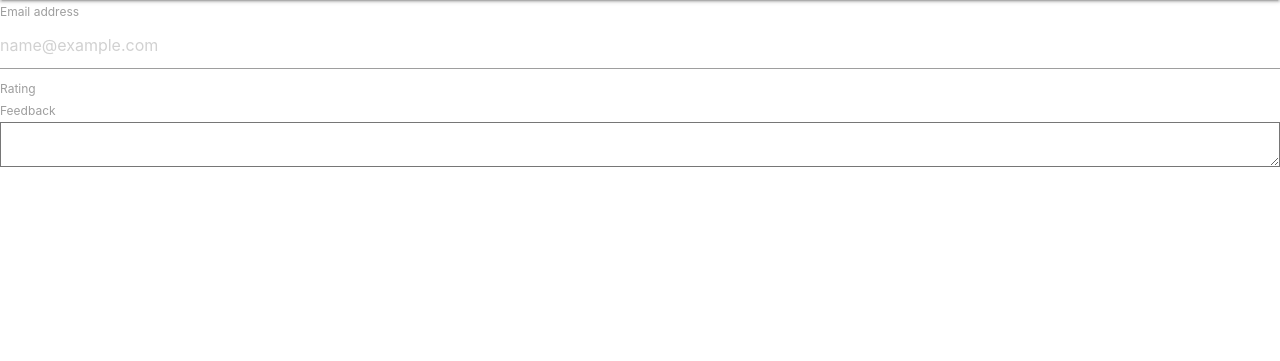
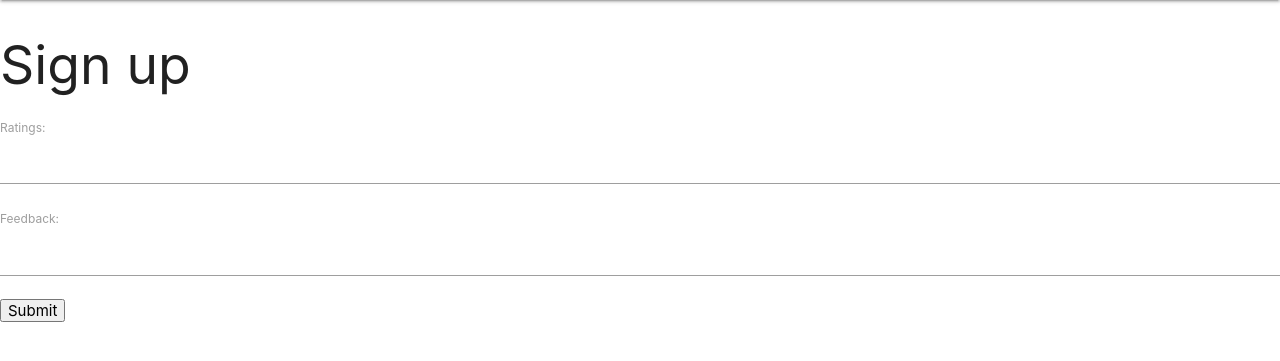
Before and after one commit to Namrata7199/FoodieBuddy, a Django app: page /restaurants/3/review/ in a window 1280 px wide. Shown: the part 64-425 px from the top of the page. Run offline with Django 3.2, Linux system fonts and the light colour scheme; data comes from the database, SQL or seed files in the repository; both versions use the stored data as it was after the commit.

Commit message:
reviews added

```diff
--- a/restaurant/index/models.py
+++ b/restaurant/index/models.py
@@ -1,6 +1,6 @@
 # -*- coding: utf-8 -*-
 from __future__ import unicode_literals
-
+from user_profile.models import userprofile
 from django.db import models
 
 # Create your models here.
@@ -33,8 +33,8 @@ class owner(models.Model):
 class reviews(models.Model):
 	ratings = models.IntegerField()
 	Feedback = models.CharField(max_length=1000)
-	gstin = models.ForeignKey(restaurants,on_delete=models.CASCADE)
-	userpk = models.ForeignKey(owner,on_delete=models.CASCADE)
+	gstin = models.ForeignKey(restaurants,on_delete=models.CASCADE,blank=True)
+	userpk = models.ForeignKey(userprofile,on_delete=models.CASCADE,blank=True)
 # class user(models.Model):
 	# email = models.CharField(primary_key=True,max_length = 30)
 	# first_name = models.CharField(max_length=30)
--- a/restaurant/rest_page/forms.py
+++ b/restaurant/rest_page/forms.py
@@ -4,11 +4,9 @@ from index.models import reviews,restaurants
 class ReviewForm(ModelForm):
 	#ratings = forms.IntegerField()
 	#Feedback = forms.CharField(max_length=254, help_text = 'Mandatory.')
-
-
 	class Meta:
 		model = reviews
-		fields = ['ratings','Feedback','gstin',]
+		fields = ['ratings','Feedback',]
 
 class RestaurantForm(ModelForm):
 
--- a/restaurant/rest_page/views.py
+++ b/restaurant/rest_page/views.py
@@ -3,6 +3,7 @@ from __future__ import unicode_literals
 
 from django.shortcuts import render,redirect
 from index.models import restaurants,rest_menu,reviews
+from user_profile.models import userprofile
 from .forms import ReviewForm,RestaurantForm
 from django.http import HttpResponseRedirect
 from django.http import HttpResponse
@@ -28,15 +29,21 @@ def details(request,pk):
 	return render(request,'detail.html',{'detail':detail})
 
 def review(request,pk):
-	detail = restaurants.objects.get(pk=pk)
+	#detail = restaurants.objects.get(pk=pk)
 	if request.method == 'POST':
 		form = ReviewForm(request.POST)
 		if form.is_valid():
-			form.save(commit=False)
+			x = form.save(commit=False)
+			detail = restaurants.objects.get(pk=pk)
+			x.gstin=detail
+			y = request.user.userprofile
+			x.userpk=y
+			#print(request.user)
+			x.save()
 			return HttpResponseRedirect('thanks')
 	else:
 		form = ReviewForm()
-	return render(request,'review.html',{'form':form,'detail':detail})
+	return render(request,'review.html',{'form':form})
 
 def thanks(request,pk):
 	detail = restaurants.objects.get(pk=pk)
--- a/restaurant/templates/review.html
+++ b/restaurant/templates/review.html
@@ -1,32 +1,21 @@
 {% extends 'base.html' %}
 
 {% block content %}
-  <!-- <form action="" method="post">
+  <h2>Sign up</h2>
+  <form method="post">
     {% csrf_token %}
-    <h2>Reviews for Restaurant {{detail.gstin}}</h2>
-    <table>
-    {{ form.as_table }}
-    </table>
-    <input type="submit" onclick="list.html" value="Submit">
-  </form> -->
-  <form>
-  <div class="form-group">
-    <label for="exampleFormControlInput1">Email address</label>
-    <input type="email" class="form-control" id="exampleFormControlInput1" placeholder="name@example.com">
-  </div>
-  <div class="form-group">
-    <label for="exampleFormControlSelect1">Rating</label>
-    <select class="form-control" id="exampleFormControlSelect1">
-      <option>1</option>
-      <option>2</option>
-      <option>3</option>
-      <option>4</option>
-      <option>5</option>
-    </select>
-  </div>
-  <div class="form-group">
-    <label for="exampleFormControlTextarea1">Feedback</label>
-    <textarea class="form-control" id="exampleFormControlTextarea1" rows="3"></textarea>
-  </div>
-</form>
+    {% for field in form %}
+      <p>
+        {{ field.label_tag }}<br>
+        {{ field }}
+        {% if field.help_text %}
+          <small style="color: grey">{{ field.help_text }}</small>
+        {% endif %}
+        {% for error in field.errors %}
+          <p style="color: red">{{ error }}</p>
+        {% endfor %}
+      </p>
+    {% endfor %}
+    <button type="submit">Submit</button>
+  </form>
 {% endblock %}
--- a/restaurant/templates/thanks.html
+++ b/restaurant/templates/thanks.html
@@ -3,6 +3,6 @@
 {% block title %}Thanks{% endblock %}
 
 {% block content %}
-<h3>Thanks for your response for Restaurant {{detail.gstin}}</h3>
-<p><a>Response again?</a></p>
+<h3>Thanks for your response for Restaurant {{detail.name}}</h3>
+<!-- <p><a>Response again?</a></p> -->
 {% endblock %}
```
Also changed, not shown: restaurant/db.sqlite3 (added), restaurant/index/migrations/0002_auto_20181102_1922.py (added), restaurant/index/migrations/0003_auto_20181102_1924.py (added), restaurant/index/migrations/0004_auto_20181102_1955.py (added), restaurant/index/migrations/0005_auto_20181102_1958.py (added), restaurant/index/migrations/0006_auto_20181102_2001.py (added), restaurant/media/media/priority_JkcfOYf.png (added).
